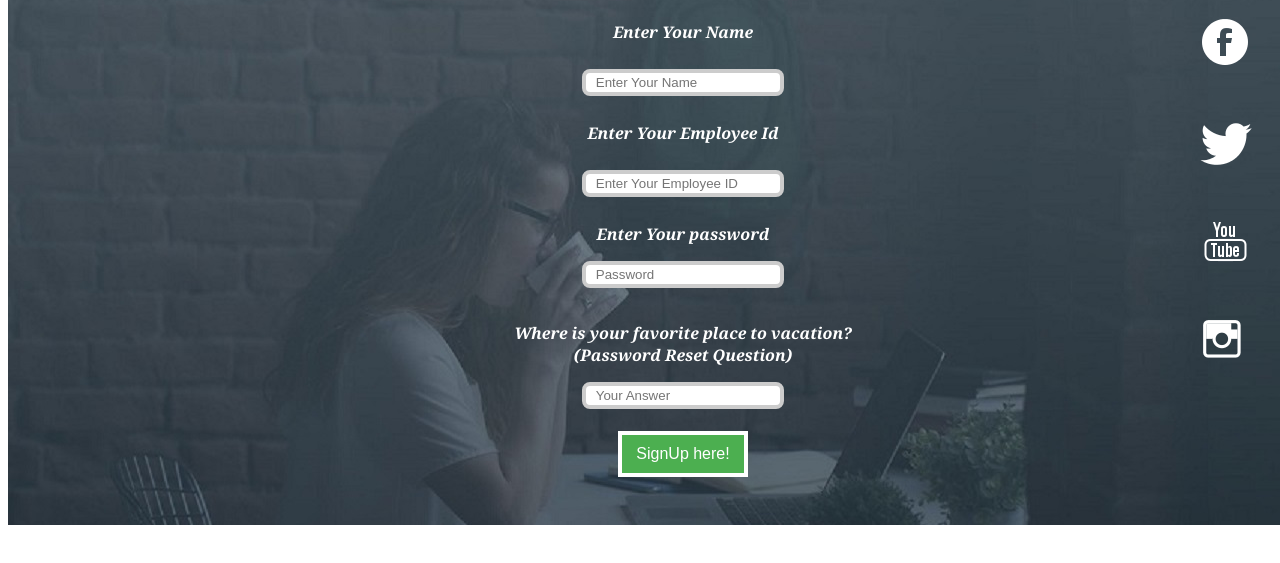
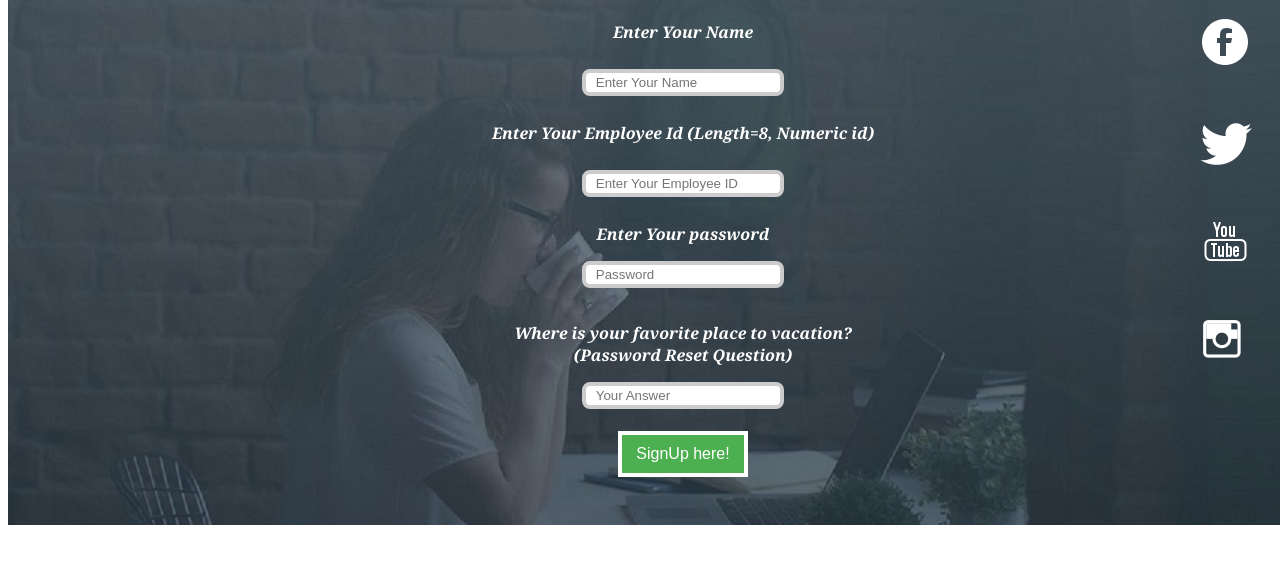
Before and after one commit to dhiman-007/employee-info-app-using-local-storage, a plain HTML site: page index.html in a window 1280 px wide. Shown: the part 183-746 px from the top of the page. Drawn offline with Linux system fonts and the light colour scheme.

Commit message:
Changes info

```diff
--- a/index.html
+++ b/index.html
@@ -11,7 +11,7 @@
 <form>
 <p>Enter Your Name</p>
 <input type="text" id="Name" placeholder="Enter Your Name"><br/>
-<p>Enter Your Employee Id</p>
+<p>Enter Your Employee Id  (Length=8, Numeric id)</p>
 <input type="text" id="emp_id" placeholder="Enter Your Employee ID"><br/>
 <div id = "myDiv" style="display:none"><img id = "myImage" style="height:50 px; width: 50px;" src = "images/tenor-2.gif"></div>
 <p>Enter Your password</p>
```
